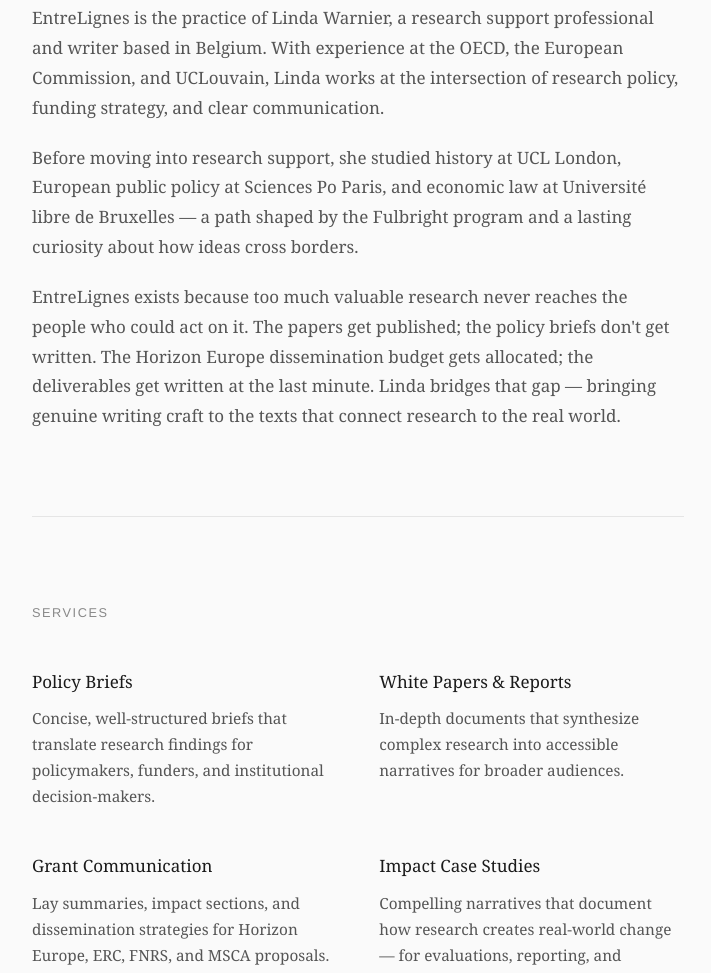
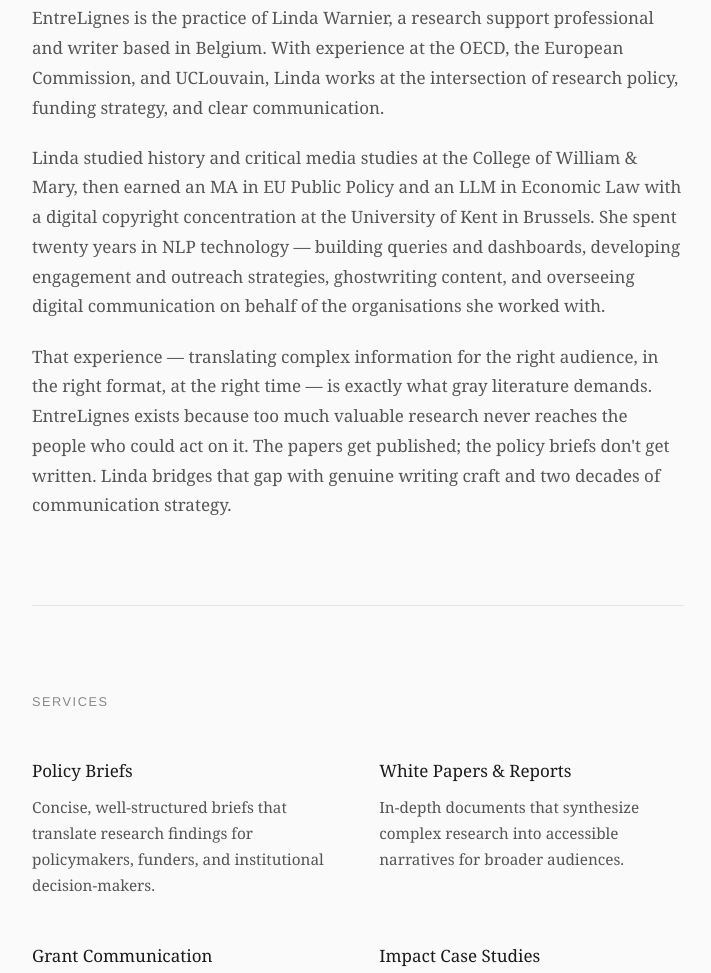
Before and after one commit to LindaMargaret/entrelignes-site, a plain HTML site: page index.html in a window 1280 px wide. Shown: the part 773-1746 px from the top of the page, without its empty margins (282-993 px from the left). Drawn offline with Linux system fonts and the light colour scheme.

Commit message:
Update index.html
Update bio, email, and LinkedIn URL

```diff
--- a/index.html
+++ b/index.html
@@ -284,17 +284,19 @@
         and clear communication.
     </p>
     <p>
-        Before moving into research support, she studied history at UCL London,
-        European public policy at Sciences Po Paris, and economic law at Universit&eacute;
-        libre de Bruxelles &mdash; a path shaped by the Fulbright program and a lasting
-        curiosity about how ideas cross borders.
+        Linda studied history and critical media studies at the College of William &amp; Mary,
+        then earned an MA in EU Public Policy and an LLM in Economic Law with a digital
+        copyright concentration at the University of Kent in Brussels. She spent twenty years
+        in NLP technology &mdash; building queries and dashboards, developing engagement and
+        outreach strategies, ghostwriting content, and overseeing digital communication
+        on behalf of the organisations she worked with.
     </p>
     <p>
+        That experience &mdash; translating complex information for the right audience,
+        in the right format, at the right time &mdash; is exactly what gray literature demands.
         EntreLignes exists because too much valuable research never reaches the people
         who could act on it. The papers get published; the policy briefs don't get written.
-        The Horizon Europe dissemination budget gets allocated; the deliverables get
-        written at the last minute. Linda bridges that gap &mdash; bringing genuine
-        writing craft to the texts that connect research to the real world.
+        Linda bridges that gap with genuine writing craft and two decades of communication strategy.
     </p>
 </section>
 
@@ -359,9 +361,9 @@
         research office, or a Horizon Europe consortium looking for better dissemination
         &mdash; let's talk.
     </p>
-    <a href="mailto:linda@entrelignes.be" class="email-link">linda@entrelignes.be</a>
+    <a href="mailto:linda@warnier.net" class="email-link">linda@warnier.net</a>
     <div class="social">
-        <a href="https://linkedin.com/in/lindawarnier" target="_blank" rel="noopener">LinkedIn</a>
+        <a href="https://www.linkedin.com/in/lindamargaret/" target="_blank" rel="noopener">LinkedIn</a>
         <a href="https://entrelignes.be" target="_blank" rel="noopener">EntreLignes.be</a>
     </div>
 </section>
```
